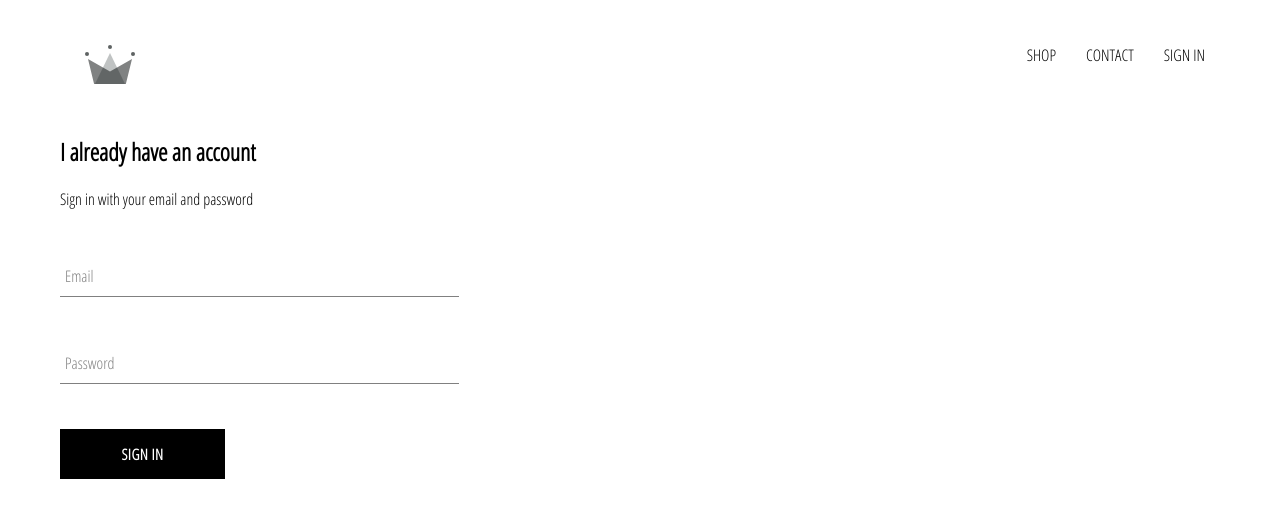
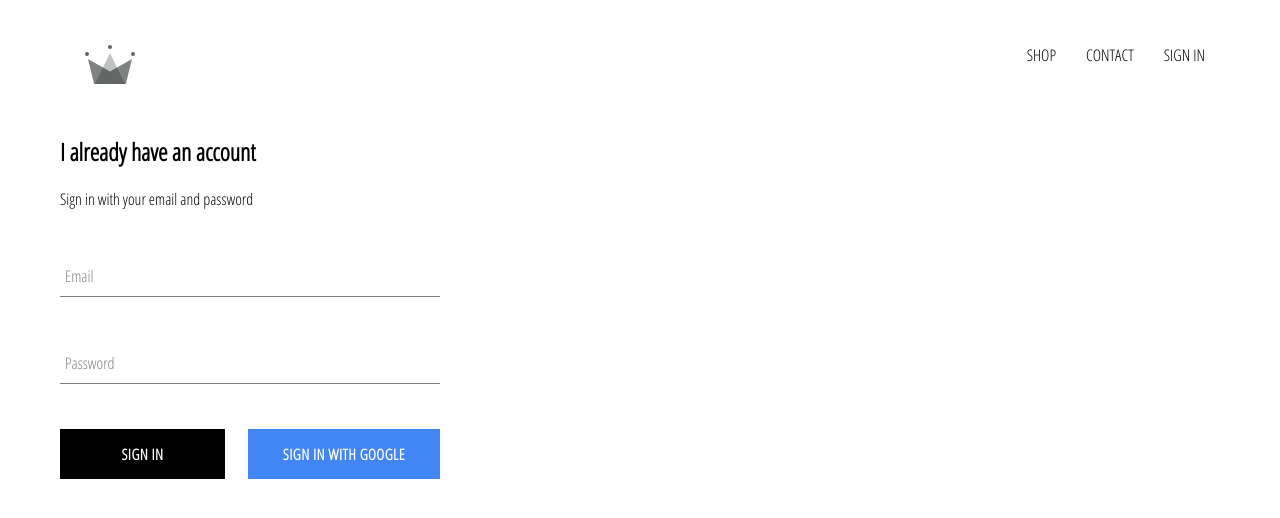
Before and after one commit to aagrawal10/react-samples, a React (Create React App) app in the folder crwn-clothing/: page /signin in a window 1280 px wide. Shown: the top 518 px of the page. Built offline with nearby package versions, Linux system fonts and the light colour scheme.

Commit message:
Adding signin with google button (without backend)

```diff
--- a/crwn-clothing/src/App.css
+++ b/crwn-clothing/src/App.css
@@ -8,3 +8,7 @@ a {
   text-decoration: none;
   color: black;
 }
+
+* {
+  box-sizing: border-box;
+}
--- a/crwn-clothing/src/App.js
+++ b/crwn-clothing/src/App.js
@@ -9,10 +9,19 @@ import { Header } from './components/header/header.component';
 
 import './App.css';
 
-function App() {
+class App extends React.Component {
+  constructor() {
+    super();
+
+    this.state = {
+      currentUser: null
+    }
+  }
+
+  render() {
     return (
       <div className="App">
-      <Header />
+        <Header currentUser={this.state.currentUser} />
         <Switch>
           <Route exact path="/" component={HomePage} />
           <Route path="/shop" component={ShopPage} />
@@ -21,5 +30,6 @@ function App() {
       </div>
     );
   }
+}
 
 export default App;
--- a/crwn-clothing/src/components/custom-button/custom-button.component.jsx
+++ b/crwn-clothing/src/components/custom-button/custom-button.component.jsx
@@ -2,8 +2,11 @@ import React from "react";
 
 import "./custom-button.styles.scss";
 
-export const CustomButton = ({ children, ...otherProps }) => (
-    <button className="custom-button" {...otherProps} >
+export const CustomButton = ({ children, isGoogleSignIn, ...otherProps }) => (
+    <button
+        className={`${isGoogleSignIn ? 'google-sign-in' : ''} custom-button`}
+        {...otherProps}
+    >
         {children}
     </button>
 );
--- a/crwn-clothing/src/components/custom-button/custom-button.styles.scss
+++ b/crwn-clothing/src/components/custom-button/custom-button.styles.scss
@@ -19,4 +19,14 @@
     color: black;
     border: 1px solid black;
   }
+
+  &.google-sign-in {
+      background-color: #4285f4;
+      color: white;
+
+      &:hover {
+          background-color: #357ae8;
+          border: none;
+      }
+  }
 }
--- a/crwn-clothing/src/components/header/header.component.jsx
+++ b/crwn-clothing/src/components/header/header.component.jsx
@@ -5,7 +5,11 @@ import { ReactComponent as Logo } from "../../assets/crown.svg";
 
 import "./header.styles.scss";
 
-export const Header = () => (
+const onSignout = () => {
+    console.log("Signing Out");
+}
+
+export const Header = ({currentUser}) => (
     <div className="header">
         <Link className="logo-container" to="/">
             <Logo className="logo" />
@@ -17,9 +21,14 @@ export const Header = () => (
             <Link className="option" to="/contact">
                 CONTACT
             </Link>
-            <Link className="option" to="signin">
-                SIGN IN
-            </Link>
+            {
+                currentUser ?
+                <div className="option" onClick={onSignout}> SIGN OUT </div>
+                :
+                <Link className="option" to="signin">
+                    SIGN IN
+                </Link>
+            }
         </div>
     </div>
 );
--- a/crwn-clothing/src/components/header/header.styles.scss
+++ b/crwn-clothing/src/components/header/header.styles.scss
@@ -20,6 +20,7 @@
 
     .option {
       padding: 10px 15px;
+      cursor: pointer;
     }
   }
 }
--- a/crwn-clothing/src/components/sign-in/sign-in.component.jsx
+++ b/crwn-clothing/src/components/sign-in/sign-in.component.jsx
@@ -26,6 +26,10 @@ class SignIn extends React.Component {
         this.setState({ [name]: value });
     }
 
+    signinWithGoogle = () => {
+        console.log("Signin with google called");
+    }
+
     render() {
         return (
             <div className="sign-in">
@@ -50,7 +54,10 @@ class SignIn extends React.Component {
                         required
                     />
 
-                    <CustomButton type="submit"> Sign In </CustomButton>
+                    <div className="buttons">
+                        <CustomButton type="submit"> Sign In </CustomButton>
+                        <CustomButton onClick={this.signinWithGoogle} isGoogleSignIn> Sign in with Google </CustomButton>
+                    </div>
                 </form>
             </div>
         )
--- a/crwn-clothing/src/components/sign-in/sign-in.styles.scss
+++ b/crwn-clothing/src/components/sign-in/sign-in.styles.scss
@@ -1,10 +1,14 @@
 .sign-in {
-    /* Width is 30% of the view */
-    width: 30vw;
+    width: 380px;
     display: flex;
     flex-direction: column;
 
     .title {
         margin: 10px 0;
     }
+
+    .buttons {
+        display: flex;
+        justify-content: space-between;
+    }
 }
```
Lines whose indentation alone changed are shown as unchanged.
